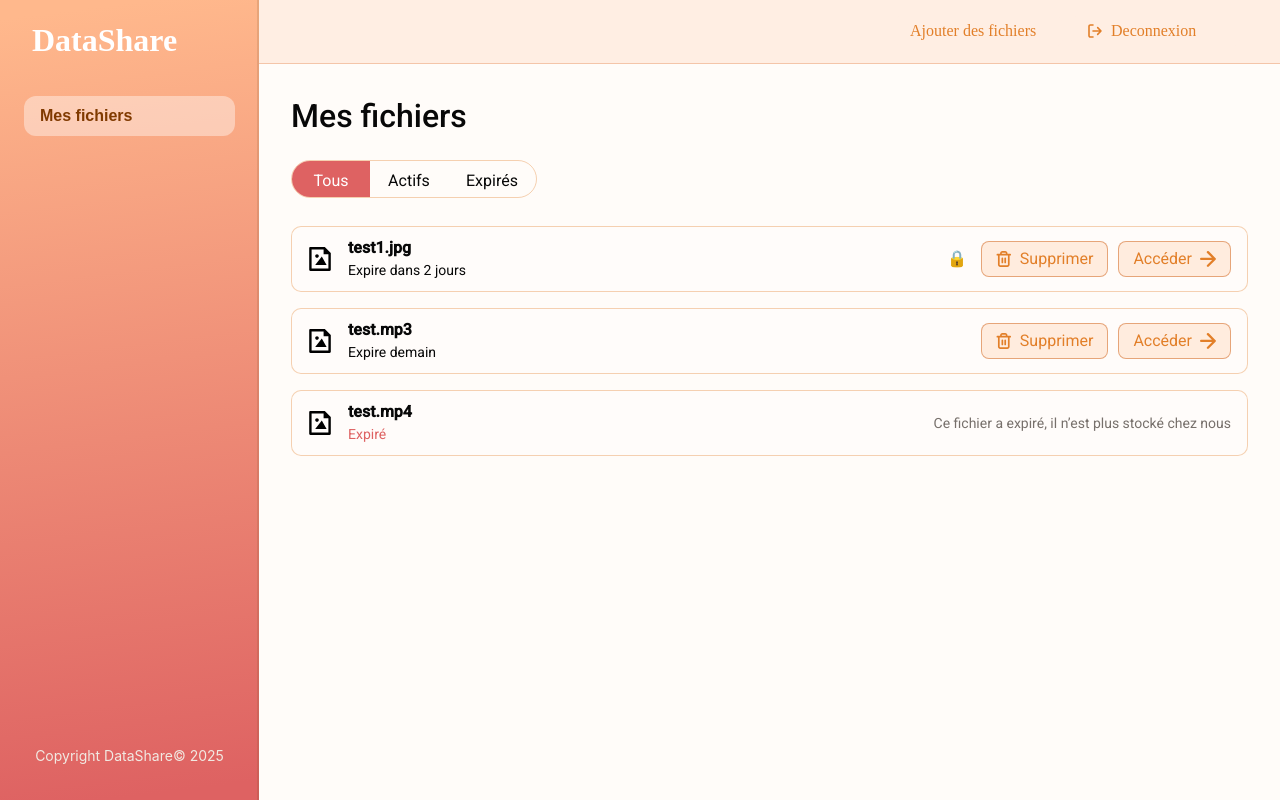
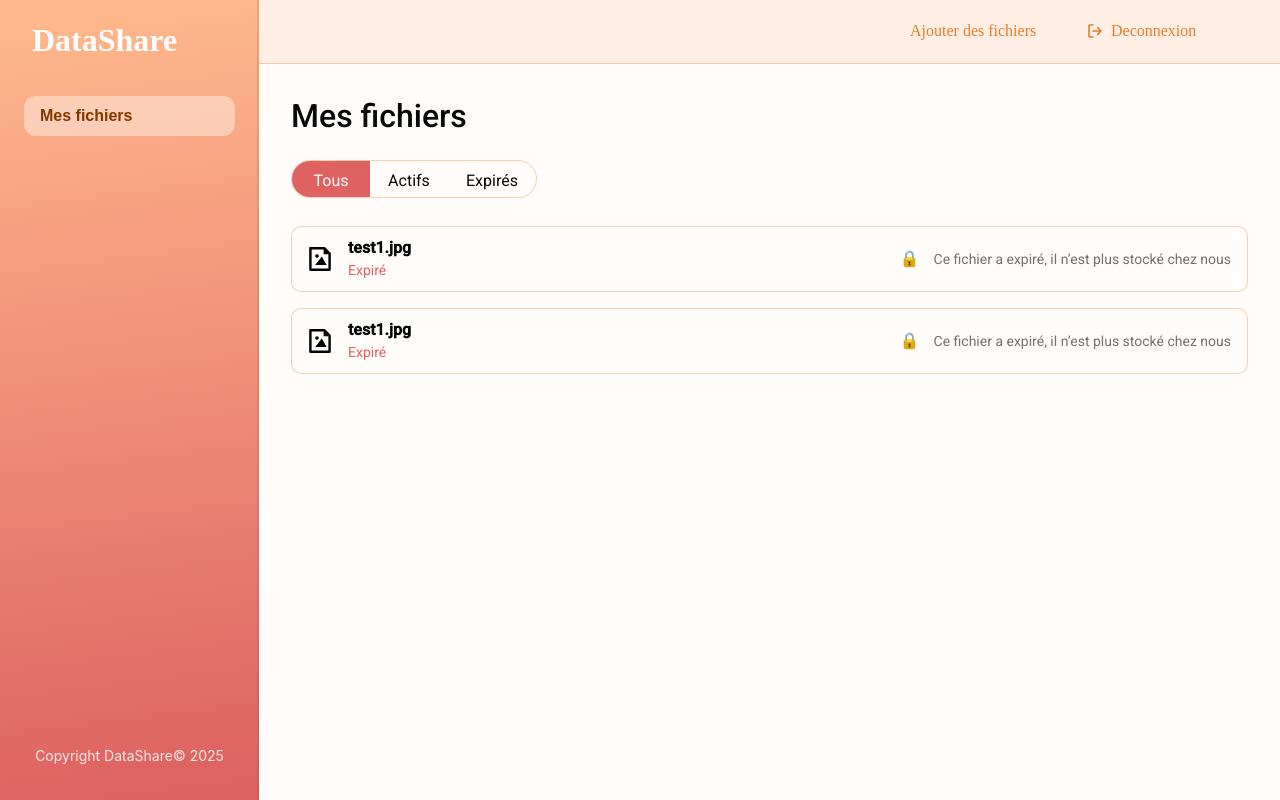
Before and after one commit to YONG1113/devops-projet-3-front-end, an Angular app: page /compte in a window 1280 px wide. Built offline with nearby package versions, Linux system fonts and the light colour scheme.

Commit message:
feat(US-05): create history files table and getFiles service

```diff
--- a/src/app/core/service/file.service.ts
+++ b/src/app/core/service/file.service.ts
@@ -1,6 +1,6 @@
 import { Injectable } from '@angular/core';
 import { HttpClient, HttpResponse } from '@angular/common/http';
-import { Observable } from 'rxjs';
+import { Observable, of } from 'rxjs';
 
 export interface FileUploadResponse {
   filename: string;
@@ -11,6 +11,17 @@ export interface FileUploadResponse {
   userId: number;
   bucket: string;
   objectPath: string;
+  isProtectPassword: boolean;
+  downloadToken: string;
+}
+
+export interface UserFile {
+  id: number;
+  filename: string;
+  size: number;
+  contentType: string;
+  objectPath: string;
+  expiresAt: string;
   isProtectPassword: boolean;
   downloadToken: string;
 }
@@ -61,4 +72,30 @@ export class FileService {
       params: { token },
     });
   }
+
+  getAllFilesByUser(): Observable<UserFile[]> {
+    return of([
+      {
+        id: 1,
+        filename: 'test1.jpg',
+        size: 333,
+        contentType: 'string',
+        objectPath: 'string',
+        expiresAt: 'string',
+        isProtectPassword: true,
+        downloadToken: 'string',
+      },
+      {
+        id: 1,
+        filename: 'test1.jpg',
+        size: 333,
+        contentType: 'string',
+        objectPath: 'string',
+        expiresAt: 'string',
+        isProtectPassword: true,
+        downloadToken: 'string',
+      },
+    ]);
+    return this.httpClient.get<UserFile[]>('/api/files');
+  }
 }
--- a/src/app/pages/compte/compte.component.css
+++ b/src/app/pages/compte/compte.component.css
@@ -33,10 +33,15 @@
     border-right-width: 2px;
 }
 
-.sidebar-header-h1 {
+.sidebar-brand {
     margin-top: 20px;
     width: 157px;
     height: 40px;
+    padding: 0;
+    border: 0;
+    background: transparent;
+    cursor: pointer;
+    text-align: left;
     font-family: DM Sans;
     font-weight: 700;
     font-style: Bold;
--- a/src/app/pages/compte/compte.component.html
+++ b/src/app/pages/compte/compte.component.html
@@ -1,7 +1,7 @@
 <div class="page">
   <div class="sidebar">
     <div class="sidebar-header">
-      <h1 class="sidebar-header-h1">DataShare</h1>
+      <button class="sidebar-brand" type="button" (click)="goHome()">DataShare</button>
     </div>
 
     <div class="sidebar-content">
@@ -17,7 +17,7 @@
   <div class="main-content">
     <div class="content-header">
       <div class="content-header-button">
-        <button class="header-button">Ajouter des fichiers</button>
+        <button class="header-button" type="button" (click)="goHome()">Ajouter des fichiers</button>
         <button class="header-button" type="button" (click)="logout()">
           <img src="LogOut.svg" alt="" width="16" height="16" />Deconnexion
         </button>
@@ -55,6 +55,13 @@
         </div>
 
         <ul class="file-list">
+          @if (loading) {
+            <li>Chargement des fichiers...</li>
+          } @else if (errorMessage) {
+            <li class="error-message" role="alert">{{ errorMessage }}</li>
+          } @else if (filteredFiles.length === 0) {
+            <li>Aucun fichier à afficher.</li>
+          }
           @for (file of filteredFiles; track file.id) {
             <li class="file-row">
               <div class="file-information">
@@ -72,7 +79,7 @@
                 }
 
                 @if (!file.expired) {
-                  <button class="file-action-button" type="button">
+                  <button class="file-action-button" type="button" (click)="accessFile(file.downloadToken)">
                     <img class="action-icon" src="delete.svg" alt="" width="16" height="16" />
                     Supprimer
                   </button>
--- a/src/app/pages/compte/compte.component.ts
+++ b/src/app/pages/compte/compte.component.ts
@@ -1,6 +1,8 @@
-import { Component, inject } from '@angular/core';
+import { Component, DestroyRef, inject, OnInit } from '@angular/core';
 import { UserService } from '../../core/service/user.service';
 import { Router } from '@angular/router';
+import { FileService, UserFile } from '../../core/service/file.service';
+import { takeUntilDestroyed } from '@angular/core/rxjs-interop';
 
 type FileFilter = 'all' | 'active' | 'expired';
 
@@ -10,6 +12,8 @@ interface FileItem {
   expirationMessage: string;
   passwordProtected: boolean;
   expired: boolean;
+  objectPath: string;
+  downloadToken: string;
 }
 
 @Component({
@@ -18,35 +22,21 @@ interface FileItem {
   templateUrl: './compte.component.html',
   styleUrl: './compte.component.css',
 })
-export class CompteComponent {
+export class CompteComponent implements OnInit {
   private userService = inject(UserService);
+  private fileService = inject(FileService);
   private router = inject(Router);
+  private destroyRef = inject(DestroyRef);
 
   activeFilter: FileFilter = 'all';
 
-  readonly files: FileItem[] = [
-    {
-      id: 1,
-      name: 'test1.jpg',
-      expirationMessage: 'Expire dans 2 jours',
-      passwordProtected: true,
-      expired: false,
-    },
-    {
-      id: 2,
-      name: 'test.mp3',
-      expirationMessage: 'Expire demain',
-      passwordProtected: false,
-      expired: false,
-    },
-    {
-      id: 3,
-      name: 'test.mp4',
-      expirationMessage: 'Expiré',
-      passwordProtected: false,
-      expired: true,
-    },
-  ];
+  files: FileItem[] = [];
+  loading = false;
+  errorMessage = '';
+
+  ngOnInit(): void {
+    this.loadFiles();
+  }
 
   get filteredFiles(): FileItem[] {
     if (this.activeFilter === 'active') {
@@ -62,6 +52,63 @@ export class CompteComponent {
     this.activeFilter = filter;
   }
 
+  goHome(): void {
+    this.router.navigate(['/']);
+  }
+
+  accessFile(downloadToken: string): void {
+    if (!downloadToken) {
+      return;
+    }
+    this.router.navigate(['/download'], {
+      queryParams: { token: downloadToken },
+    });
+  }
+
+  private loadFiles(): void {
+    this.loading = true;
+    this.errorMessage = '';
+
+    this.fileService
+      .getAllFilesByUser()
+      .pipe(takeUntilDestroyed(this.destroyRef))
+      .subscribe({
+        next: (files) => {
+          this.files = files.map((file) => this.toFileItem(file));
+          this.loading = false;
+        },
+        error: () => {
+          this.errorMessage = 'Impossible de charger vos fichiers.';
+          this.loading = false;
+        },
+      });
+  }
+
+  private toFileItem(file: UserFile): FileItem {
+    const expiresAt = new Date(file.expiresAt);
+    const expired = Number.isNaN(expiresAt.getTime()) || expiresAt.getTime() <= Date.now();
+
+    return {
+      id: file.id,
+      name: file.filename,
+      expirationMessage: this.formatExpiration(expiresAt, expired),
+      passwordProtected: file.isProtectPassword,
+      expired,
+      objectPath: file.objectPath,
+      downloadToken: file.downloadToken,
+    };
+  }
+
+  private formatExpiration(expiresAt: Date, expired: boolean): string {
+    if (expired) {
+      return 'Expiré';
+    }
+
+    const millisecondsPerDay = 24 * 60 * 60 * 1000;
+    const remainingDays = Math.ceil((expiresAt.getTime() - Date.now()) / millisecondsPerDay);
+    return remainingDays === 1 ? 'Expire demain' : `Expire dans ${remainingDays} jours`;
+  }
+
   logout(): void {
     this.userService.logout();
     this.router.navigate(['/login']);
```
